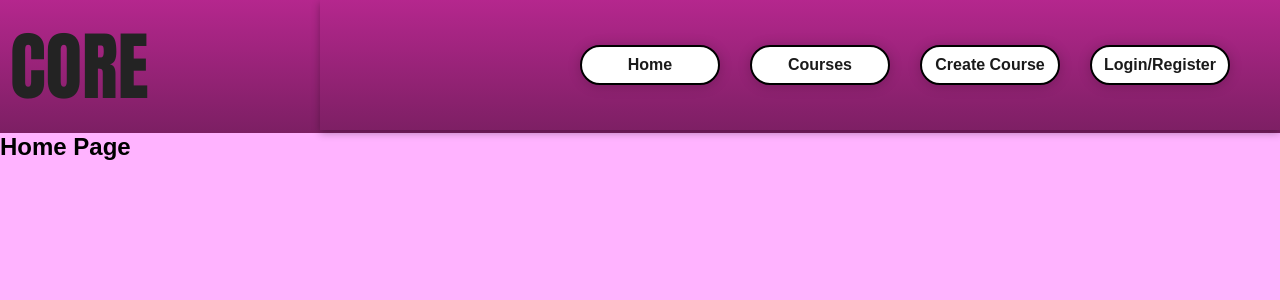
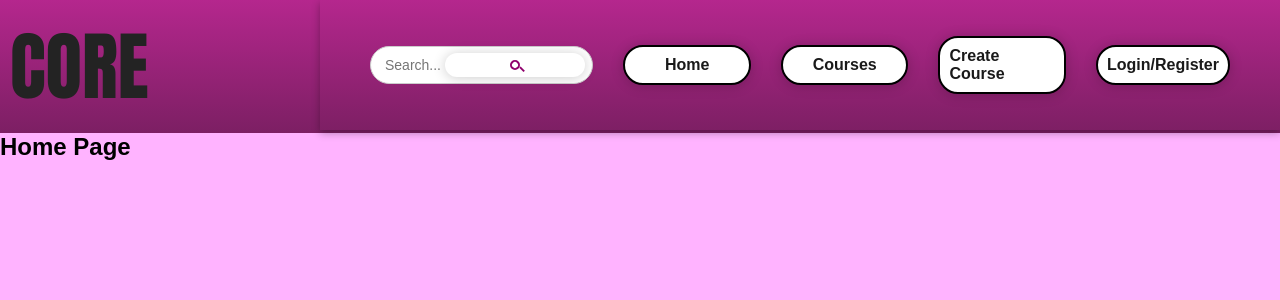
Before and after one commit to 23-kartikey/course-distributor, a React (Vite) app in the folder course-distributor-frontend/: page / in a window 1280 px wide. Shown: the top 300 px of the page. Built offline with nearby package versions, Linux system fonts and the light colour scheme.

Commit message:
feat: add search component to navbar

```diff
--- a/course-distributor-frontend/src/components/Navbar.tsx
+++ b/course-distributor-frontend/src/components/Navbar.tsx
@@ -1,7 +1,9 @@
+import { useState } from "react";
 import { Link, useLocation } from "react-router-dom";
 import { logout } from "../services/AuthService";
+import Search from "./Search";
 import "../styles/Navbar.css";
-import { useState } from "react";
+
 const Navbar = () => {
 
     const location = useLocation();
@@ -20,6 +22,7 @@ const Navbar = () => {
 
     return (
         <nav className="navbar">
+            <Search />
             <Link className="nav-link" to="/">Home</Link>
             <Link className="nav-link" to="/courses">Courses</Link>
             <Link className="nav-link" to="/create-course">Create Course</Link>
```
